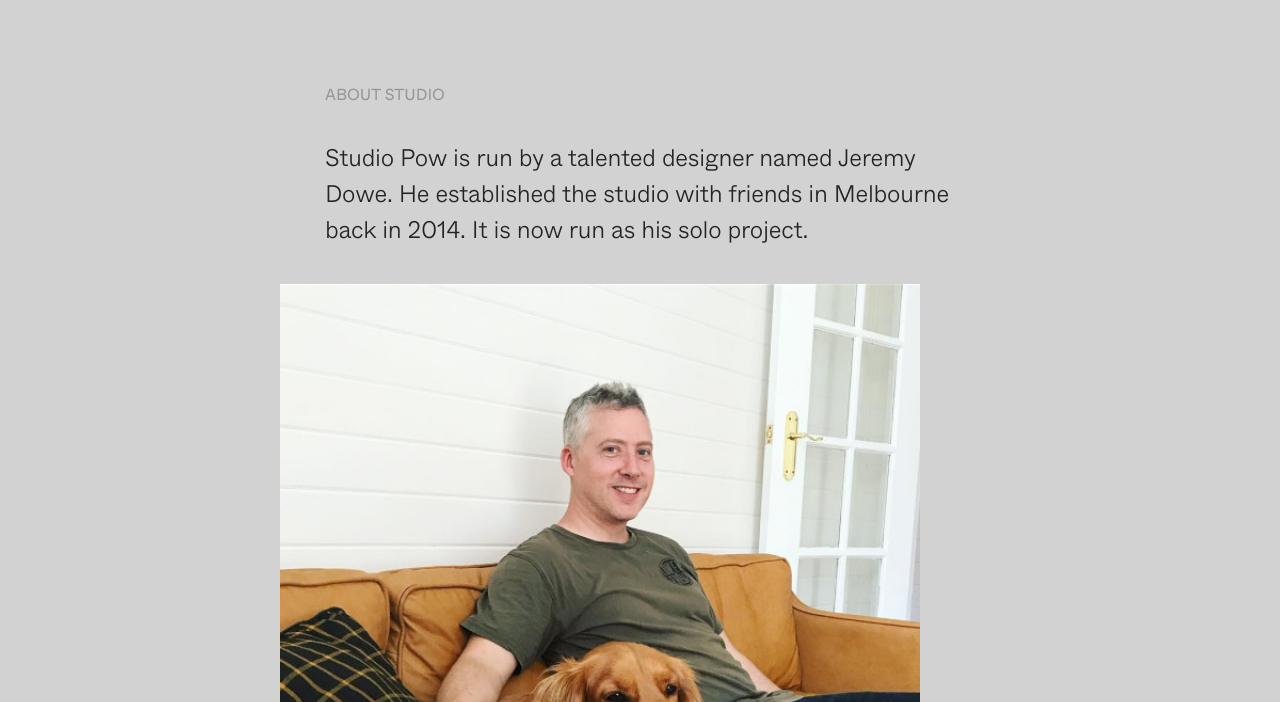
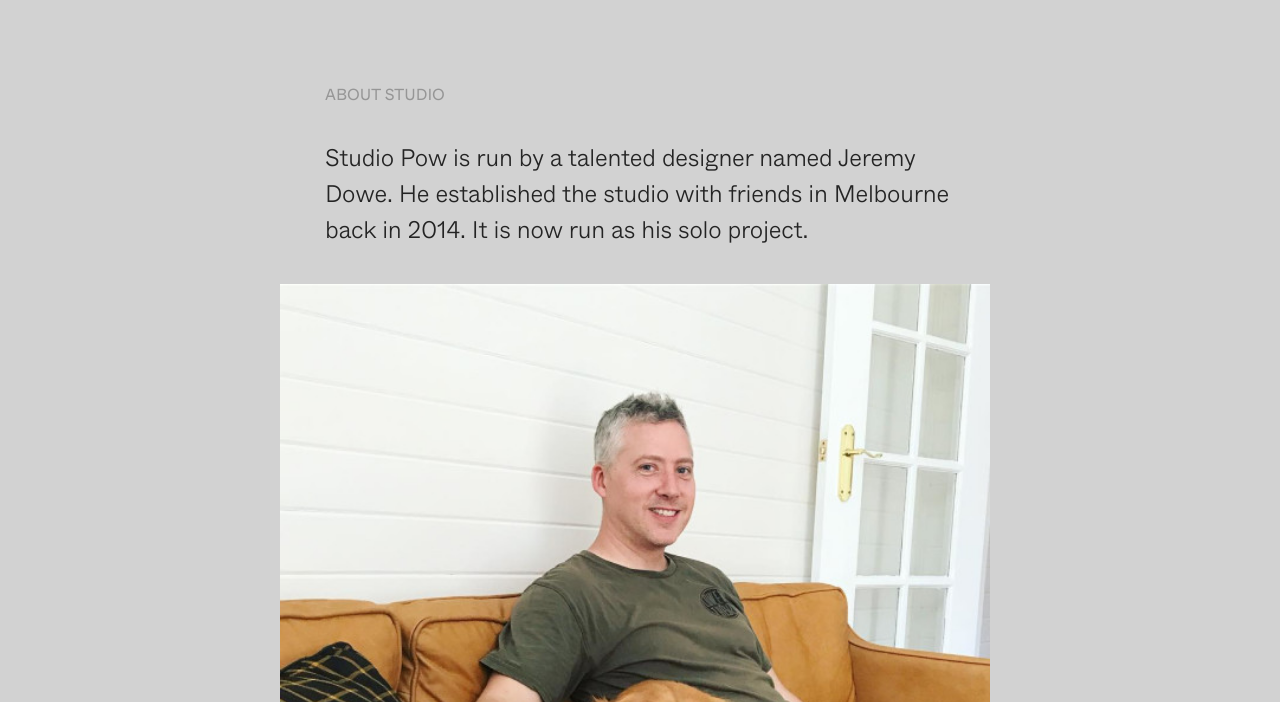
Before and after one commit to JeremyDowe/studiopow, a website built with Parcel: page studio.html in a window 1280 px wide. Shown: the part 98-800 px from the top of the page. Built offline with nearby package versions, Linux system fonts and the light colour scheme.

```diff
--- a/css/studio.css
+++ b/css/studio.css
@@ -48,7 +48,7 @@
 }
 
 .studio__picture {
-    width: 640px;
+    width: 710px;
     height: 580px;
     padding: 0;
     margin: 0;
```
